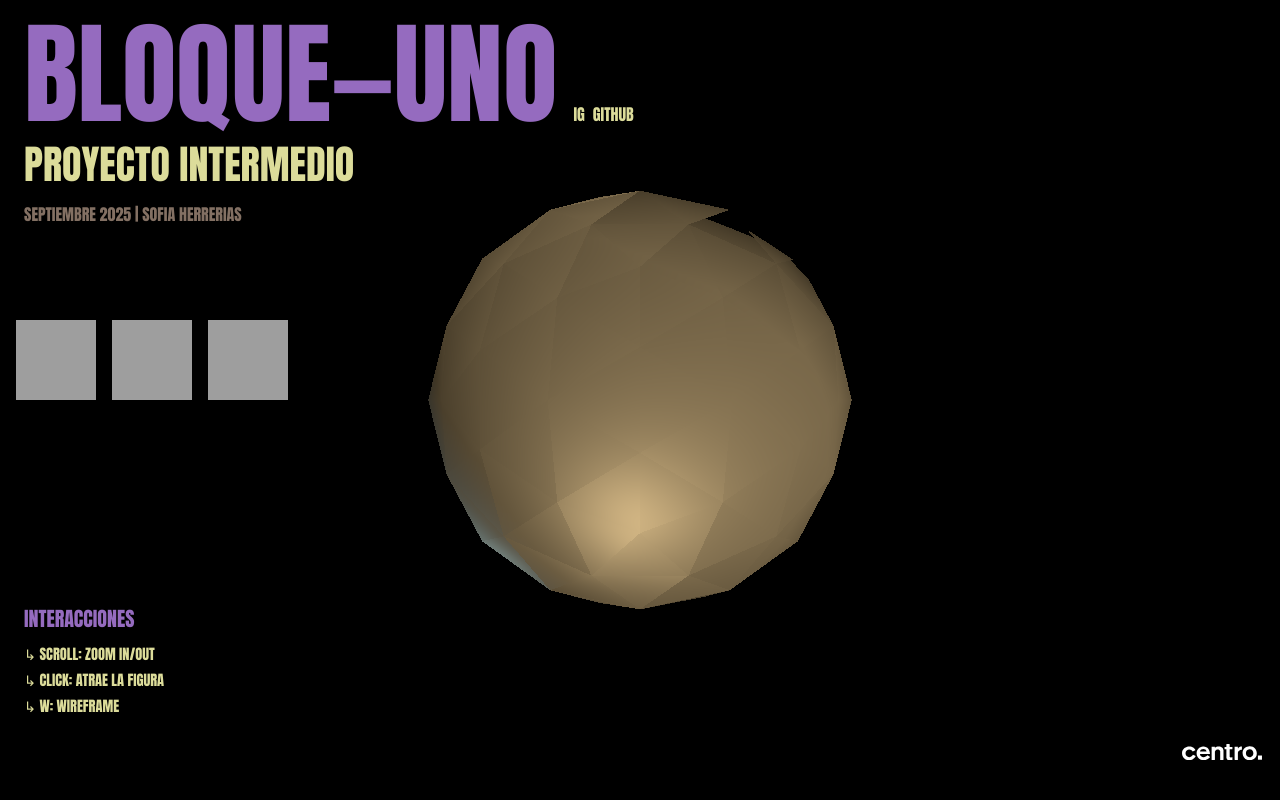
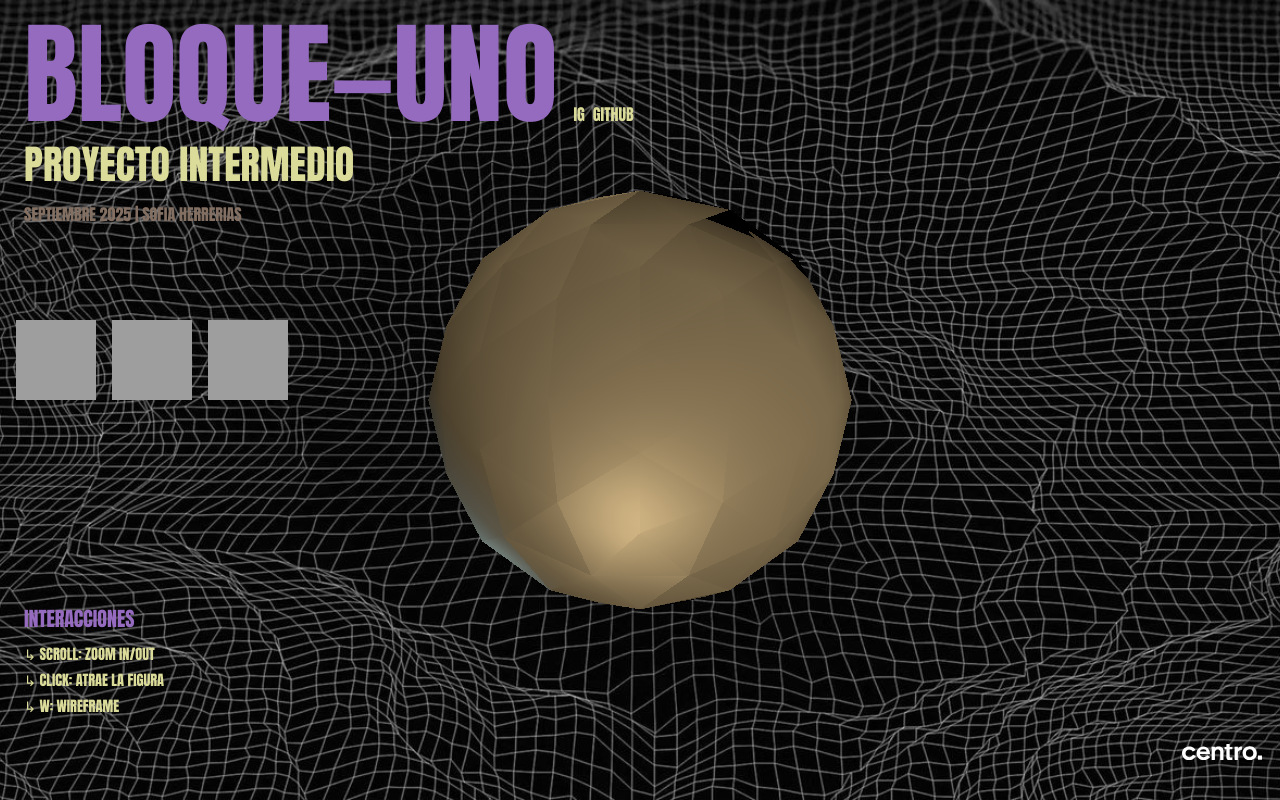
Before and after one commit to sofishiii/bloque-uno, a plain HTML site: page index.html in a window 1280 px wide. Shown: the top 800 px of the page. Drawn offline with nearby package versions, Linux system fonts and the light colour scheme; grey boxes are pictures that could not be loaded; animation ran at ten frames a second.

Commit message:
fondo añadido

```diff
--- a/app.js
+++ b/app.js
@@ -12,7 +12,7 @@ canvas.height = window.innerHeight;
 const scene = new THREE.Scene();
 const renderer = new THREE.WebGLRenderer({ canvas: canvas });
 renderer.setSize(canvas.width, canvas.height);
-renderer.setClearColor("#000000");
+renderer.setClearColor(0x000000, 0); // transparente
 const camera = new THREE.PerspectiveCamera(45, canvas.width / canvas.height, 0.1, 1000);
 
 // 3.1 Configurar mesh.
--- a/index.html
+++ b/index.html
@@ -13,7 +13,7 @@
 </head>
 
 <body>
-
+    <div style="height: 200vh;"></div>
     <canvas id="lienzo"></canvas>
 
     <header>
--- a/main.css
+++ b/main.css
@@ -15,13 +15,27 @@
     color: rgb(220, 220, 154);
 }
 
+body {
+    margin: 0;
+    padding: 0;
+    overflow: auto; /* permite scroll */
+    font-family: 'Poppins', sans-serif;
+
+    background-image: url("./assets/fondito.jpg");
+    background-size: cover;
+    background-repeat: no-repeat;
+    background-position: center 0;
+    background-attachment: fixed; /* para que se note el desplazamiento */
+  }
+
+
 #lienzo {
     position: fixed;
     top: 0; left: 0;
     width: 100%;
     height: 100%;
-    background-color: blue;
 }
+
 
 .botones {
     position: absolute;
```
Also changed, not shown: assets/fondito.jpg (added).
